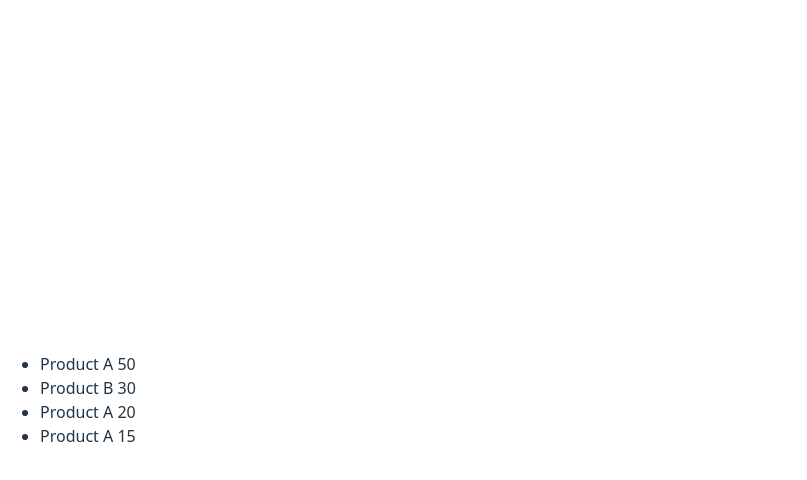
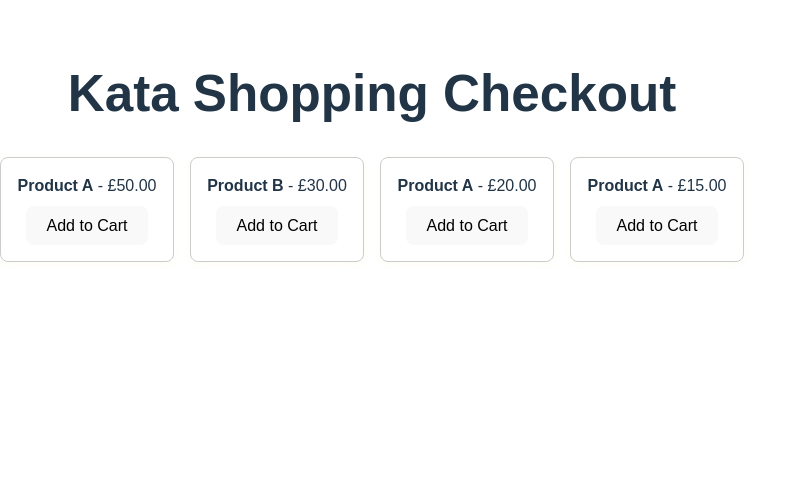
Before and after one commit to joliman89/Kata, a React (Vite) app: page / in a window 1280 px wide. Shown: the top 480 px of the page, without its empty margins (0-807 px from the left). Built offline with nearby package versions, Linux system fonts and the light colour scheme.

Commit message:
added some basic styling

```diff
--- a/src/App.tsx
+++ b/src/App.tsx
@@ -14,11 +14,23 @@ const currentProducts: Product[] = [
   {sku: "D", name: "Product A", unitPrice: 15}
 ];
 
+const uiStyle: React.CSSProperties = {
+  minHeight: "56rem",
+  display: "flex",
+  flexDirection: "column",
+  alignItems: "center",
+  fontFamily: "sans-serif",
+  margin: "2rem auto",
+};
+
 function App() {
   const [count, setCount] = useState(0)
 
   return (
-    <ProductList products={currentProducts} />
+    <div style={uiStyle}>
+      <h1>Kata Shopping Checkout</h1>
+      <ProductList products={currentProducts} />
+    </div>
   );
 }
 
--- a/src/components/ProductList.tsx
+++ b/src/components/ProductList.tsx
@@ -10,15 +10,31 @@ type ProductListData = {
   products: Product[];
 }
 
+const cardStyle: React.CSSProperties = {
+   border: "1px solid #ccc",
+            borderRadius: 8,
+            padding: 16,
+            boxShadow: "0 2px 8px rgba(224, 203, 14, 0.05)",
+            display: "flex",
+            flexDirection: "column",
+            alignItems: "center",
+            minWidth: 140,
+};
+
 const ProductList: React.FC<ProductListData> = ({products}) => (
 
-<div>
-  <ul>{products.map((product) => (
-    <li>
-      {product.name} {product.unitPrice}
-    </li>
-  ))}</ul>
-</div>
+    <div style={{ display: "flex", gap: 16 }}>
+      {products.map((product) => (
+        <div key={product.sku} style={cardStyle}>
+          <span>
+            <strong>{product.name}</strong> - £{product.unitPrice.toFixed(2)}
+          </span>
+          <button style={{ marginTop: 8 }}>
+            Add to Cart
+          </button>
+        </div>
+      ))}
+    </div>
 )
 
 export default ProductList;
```
